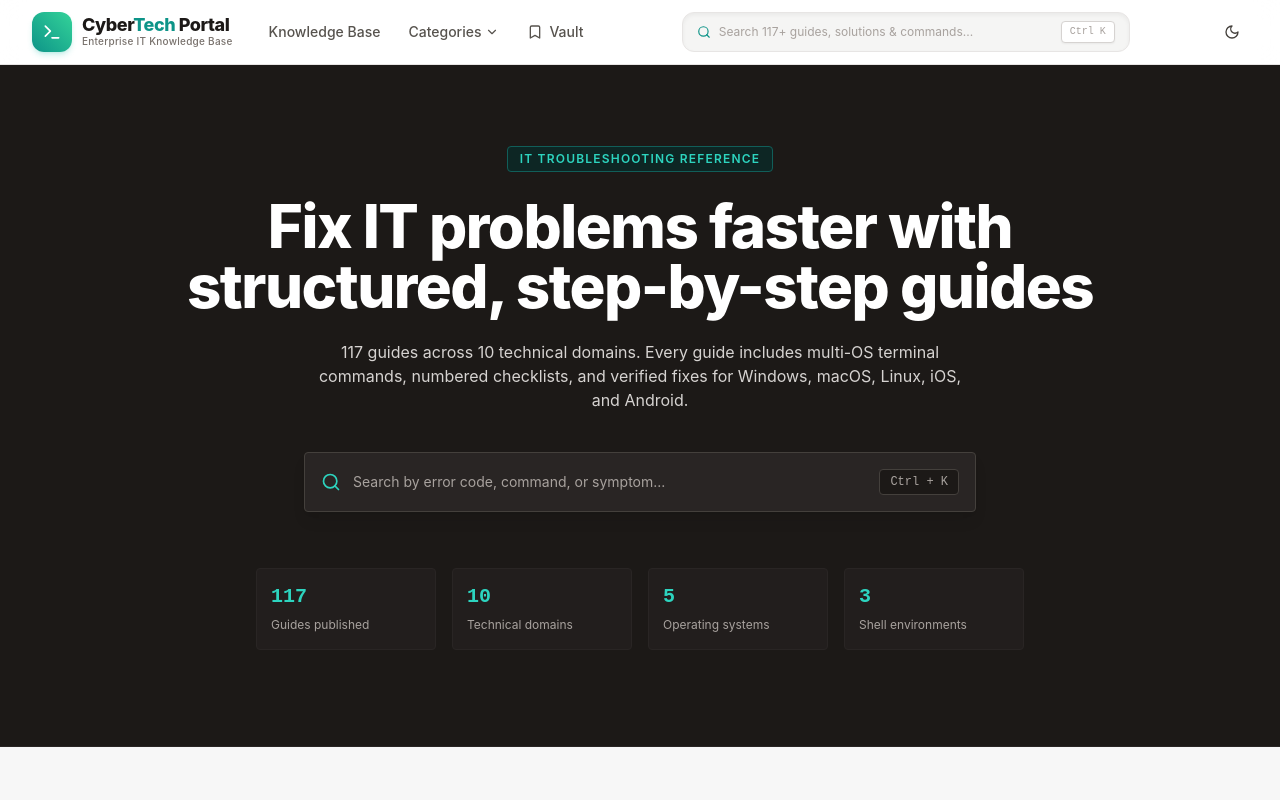
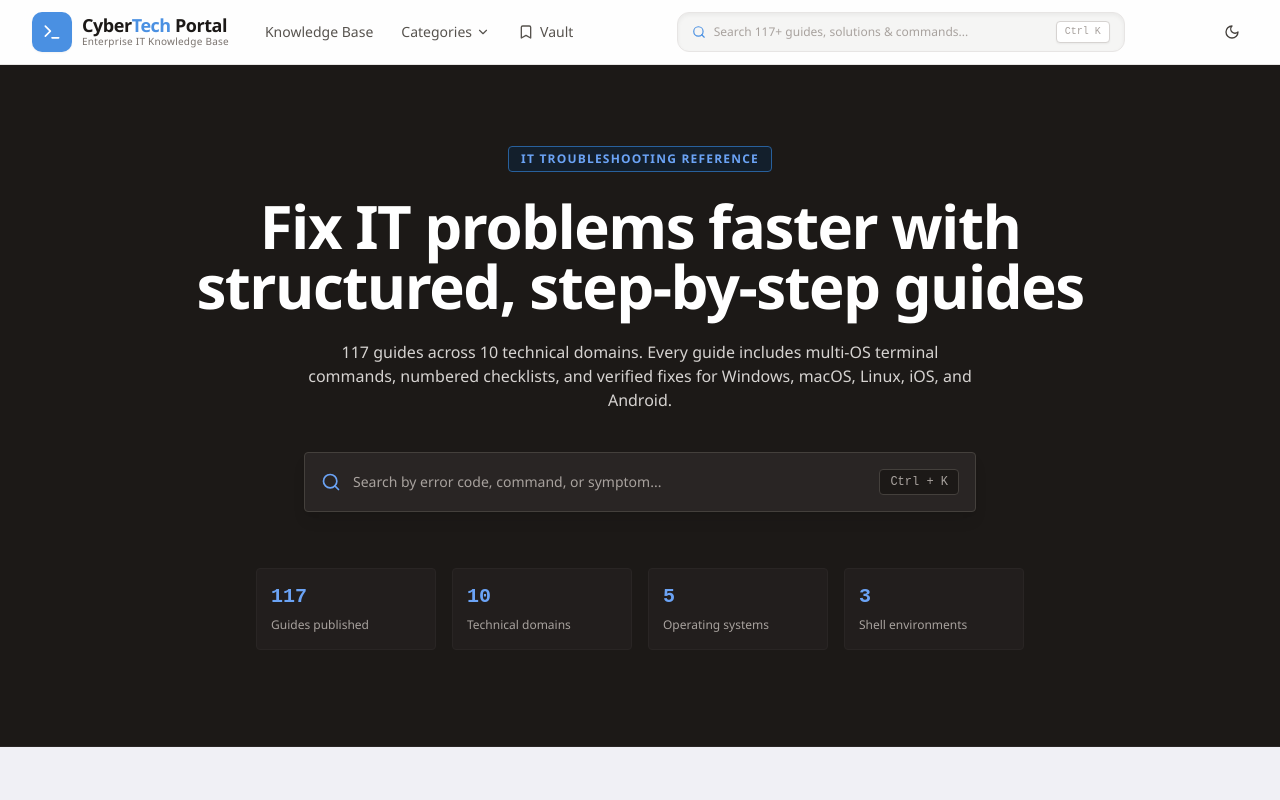
Before and after one commit to CyberTech-harry/fixit, a Next.js app: page / in a window 1280 px wide. Shown: the top 800 px of the page. Built offline with nearby package versions, Linux system fonts and the light colour scheme.

Commit message:
style: apply Segoe UI font and #4a90e2 primary color theme from user specification

```diff
--- a/app/docs/[categorySlug]/page.tsx
+++ b/app/docs/[categorySlug]/page.tsx
@@ -61,13 +61,13 @@ export default function CategoryPage({ params }: CategoryPageProps) {
         {/* Main Content Area */}
         <div className="flex-1 space-y-8 min-w-0">
           {/* Category Header Card */}
-          <div className="p-8 rounded-3xl bg-gradient-to-tr from-stone-900 via-stone-850 to-stone-900 text-white border border-stone-800 shadow-xl relative overflow-hidden">
+          <div className="p-8 rounded-[10px] bg-stone-900 text-white border border-stone-800 shadow-sm relative overflow-hidden">
             <div className="relative z-10 flex items-start gap-5">
-              <div className="w-14 h-14 rounded-2xl bg-teal-600/20 border border-teal-500/30 text-teal-400 flex items-center justify-center shrink-0">
+              <div className="w-14 h-14 rounded-[10px] bg-teal-600/20 border border-teal-500/30 text-teal-400 flex items-center justify-center shrink-0">
                 <CategoryIcon name={category.icon} className="w-7 h-7" />
               </div>
               <div className="space-y-2">
-                <div className="inline-flex items-center gap-1.5 px-2.5 py-0.5 rounded-full bg-teal-950/80 text-teal-400 text-xs font-semibold border border-teal-800">
+                <div className="inline-flex items-center gap-1.5 px-2.5 py-0.5 rounded text-teal-400 text-xs font-semibold border border-teal-800 bg-teal-950/80">
                   Domain Guide
                 </div>
                 <h1 className="text-2xl sm:text-3xl font-extrabold tracking-tight">
@@ -79,7 +79,7 @@ export default function CategoryPage({ params }: CategoryPageProps) {
                 <div className="pt-2 flex items-center gap-4 text-xs text-stone-400 font-mono">
                   <span>{topics.length} Total Guides</span>
                   <span>•</span>
-                  <span>100% Verified Resolutions</span>
+                  <span>Step-by-step diagnostic workflows</span>
                 </div>
               </div>
             </div>
--- a/app/globals.css
+++ b/app/globals.css
@@ -4,53 +4,69 @@
 
 @layer base {
   :root {
-    --background: 210 20% 98%;
-    --foreground: 220 20% 10%;
+    /* User Specified Theme Variables */
+    --primary-color: #4a90e2;
+    --primary-color-darker: #357abd;
+    --text-color-light: #ffffff;
+    --text-color-dark: #333333;
+    --text-color-medium: #555555;
+    --background-color-light: #ffffff;
+    --background-color-body: #f0f0f5;
+    --box-shadow-color: rgba(0, 0, 0, 0.2);
+    --border-color: #dddddd;
+    --container-padding: 40px;
+    --border-radius: 10px;
+    --nav-height: 60px;
+
+    --background: 240 14% 95%; /* #f0f0f5 */
+    --foreground: 0 0% 20%;    /* #333333 */
     --card: 0 0% 100%;
-    --card-foreground: 220 20% 10%;
+    --card-foreground: 0 0% 20%;
     --popover: 0 0% 100%;
-    --popover-foreground: 220 20% 10%;
-    --primary: 173 80% 36%;
+    --popover-foreground: 0 0% 20%;
+    --primary: 212 72% 59%;     /* #4a90e2 */
     --primary-foreground: 0 0% 100%;
     --secondary: 210 20% 94%;
-    --secondary-foreground: 220 20% 15%;
+    --secondary-foreground: 0 0% 20%;
     --muted: 210 20% 95%;
-    --muted-foreground: 220 10% 45%;
-    --accent: 173 70% 92%;
-    --accent-foreground: 173 80% 25%;
+    --muted-foreground: 0 0% 33%; /* #555555 */
+    --accent: 212 70% 94%;
+    --accent-foreground: 212 72% 35%;
     --destructive: 0 84.2% 60.2%;
     --destructive-foreground: 210 20% 98%;
-    --border: 220 13% 90%;
-    --input: 220 13% 90%;
-    --ring: 173 80% 36%;
-    --radius: 0.75rem;
+    --border: 0 0% 87%;         /* #dddddd */
+    --input: 0 0% 87%;
+    --ring: 212 72% 59%;
+    --radius: 10px;
   }
 
   .dark {
+    --primary-color: #4a90e2;
+    --primary-color-darker: #357abd;
     --background: 222 47% 8%;
     --foreground: 210 20% 98%;
     --card: 222 47% 11%;
     --card-foreground: 210 20% 98%;
     --popover: 222 47% 11%;
     --popover-foreground: 210 20% 98%;
-    --primary: 173 80% 40%;
+    --primary: 212 72% 59%;
     --primary-foreground: 0 0% 100%;
     --secondary: 217 33% 17%;
     --secondary-foreground: 210 20% 98%;
     --muted: 217 33% 15%;
     --muted-foreground: 215 20% 65%;
-    --accent: 173 50% 18%;
-    --accent-foreground: 173 70% 65%;
+    --accent: 212 50% 20%;
+    --accent-foreground: 212 70% 70%;
     --destructive: 0 62.8% 30.6%;
     --destructive-foreground: 210 20% 98%;
     --border: 217 33% 20%;
     --input: 217 33% 20%;
-    --ring: 173 80% 40%;
+    --ring: 212 72% 59%;
   }
 }
 
 body {
-  font-family: 'Inter', system-ui, -apple-system, BlinkMacSystemFont, 'Segoe UI', Roboto, Oxygen, Ubuntu, Cantarell, sans-serif;
+  font-family: 'Segoe UI', Tahoma, Geneva, Verdana, sans-serif;
   -webkit-font-smoothing: antialiased;
   -moz-osx-font-smoothing: grayscale;
 }
--- a/app/layout.tsx
+++ b/app/layout.tsx
@@ -37,7 +37,7 @@ export default function RootLayout({
 }>) {
   return (
     <html lang="en" suppressHydrationWarning>
-      <body className="min-h-screen flex flex-col bg-stone-100/70 dark:bg-stone-950 text-stone-900 dark:text-stone-100 antialiased selection:bg-teal-500 selection:text-white transition-colors duration-200">
+      <body className="min-h-screen flex flex-col bg-[#f0f0f5] dark:bg-stone-950 text-[#333333] dark:text-stone-100 antialiased selection:bg-[#4a90e2] selection:text-white transition-colors duration-200">
         <ThemeProvider>
           <Navbar />
           <main className="flex-1 w-full">{children}</main>
--- a/components/Navbar.tsx
+++ b/components/Navbar.tsx
@@ -14,7 +14,6 @@ import {
   Layers,
   Menu,
   X,
-  Sparkles,
   ExternalLink,
   ChevronDown,
 } from "lucide-react";
@@ -73,7 +72,7 @@ export function Navbar() {
           {/* Brand Logo */}
           <div className="flex items-center gap-6">
             <Link href="/" className="flex items-center gap-2.5 group">
-              <div className="w-10 h-10 rounded-xl bg-gradient-to-tr from-teal-600 to-emerald-400 flex items-center justify-center text-white shadow-md shadow-teal-500/20 group-hover:scale-105 transition-transform">
+              <div className="w-10 h-10 rounded-[10px] bg-teal-600 flex items-center justify-center text-white shadow-sm transition-transform">
                 <Terminal className="w-5 h-5" />
               </div>
               <div className="flex flex-col">
--- a/tailwind.config.ts
+++ b/tailwind.config.ts
@@ -11,22 +11,48 @@ const config: Config = {
   theme: {
     extend: {
       colors: {
+        primary: {
+          DEFAULT: "#4a90e2",
+          darker: "#357abd",
+          light: "#ffffff",
+          dark: "#333333",
+          medium: "#555555",
+        },
+        teal: {
+          50: "#f0f6fc",
+          100: "#e1effe",
+          200: "#c3ddfd",
+          300: "#9ac2f9",
+          400: "#6ba3f5",
+          500: "#5b9ee8",
+          600: "#4a90e2", // --primary-color: #4a90e2
+          700: "#357abd", // --primary-color-darker: #357abd
+          800: "#28609c",
+          900: "#183b60",
+          950: "#0e233b",
+        },
         brand: {
-          50: "#f0fdfa",
-          100: "#ccfbf1",
-          200: "#99f6e4",
-          300: "#5eead4",
-          400: "#2dd4bf",
-          500: "#14b8a6",
-          600: "#0d9488",
-          700: "#0f766e",
-          800: "#115e59",
-          900: "#134e4a",
-          950: "#042f2e",
+          50: "#f0f6fc",
+          100: "#e1effe",
+          200: "#c3ddfd",
+          300: "#9ac2f9",
+          400: "#6ba3f5",
+          500: "#4a90e2",
+          600: "#357abd",
+          700: "#28609c",
+          800: "#1e4a7a",
+          900: "#183b60",
+          950: "#0e233b",
         },
       },
       fontFamily: {
-        sans: ["Inter", "system-ui", "sans-serif"],
+        sans: [
+          "'Segoe UI'",
+          "Tahoma",
+          "Geneva",
+          "Verdana",
+          "sans-serif",
+        ],
         mono: ["JetBrains Mono", "Fira Code", "Courier New", "monospace"],
       },
     },
```
Also changed, not shown: public/favicon.svg.
